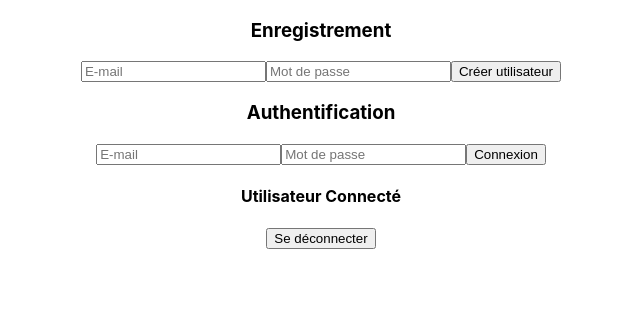
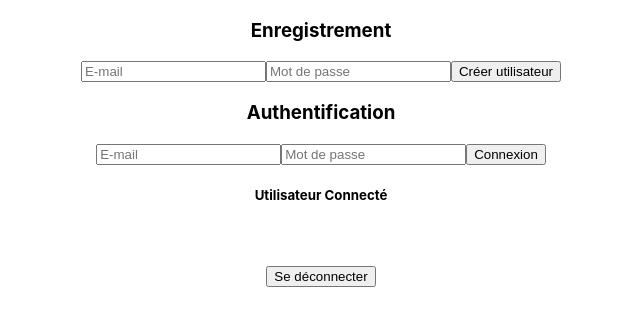
Before and after one commit to salahgo/react-auth, a React (Create React App) app: page / in a window 1280 px wide. Shown: the top 326 px of the page, without its empty margins (319-959 px from the left). Built offline with nearby package versions, Linux system fonts and the light colour scheme; no server answers.

Commit message:
Update App.js

```diff
--- a/src/App.js
+++ b/src/App.js
@@ -18,8 +18,11 @@ function App() {
   const [user, setUser] = useState("");
 
   onAuthStateChanged(auth,(currentUser)=>{
-    setUser(currentUser);
+    if (currentUser) {
+      setUser(currentUser);
+    }
   })
+
 
 
   const register = async () => {
@@ -28,7 +31,8 @@ function App() {
         auth,
         registerEmail,
         registerPassword
-      )
+      );
+      console.log(user);
     } catch(error){
       console.log(error.message);
     }
@@ -41,7 +45,8 @@ function App() {
         auth,
         loginEmail,
         loginPassword
-      )
+      );
+      console.log(user);
     } catch(error){
       console.log(error.message);
     }
@@ -78,10 +83,11 @@ function App() {
         }}/>
           <button onClick={login}>Connexion</button>
           </div>
-          <h4>Utilisateur Connecté</h4>
-          {user?.email}
-
+          <div><h5>Utilisateur Connecté</h5>
+          {user?.email}<br/>
+          <br/>
           <button onClick={logout}>Se déconnecter</button>
+          </div>
     </div>
   );
 }
```
